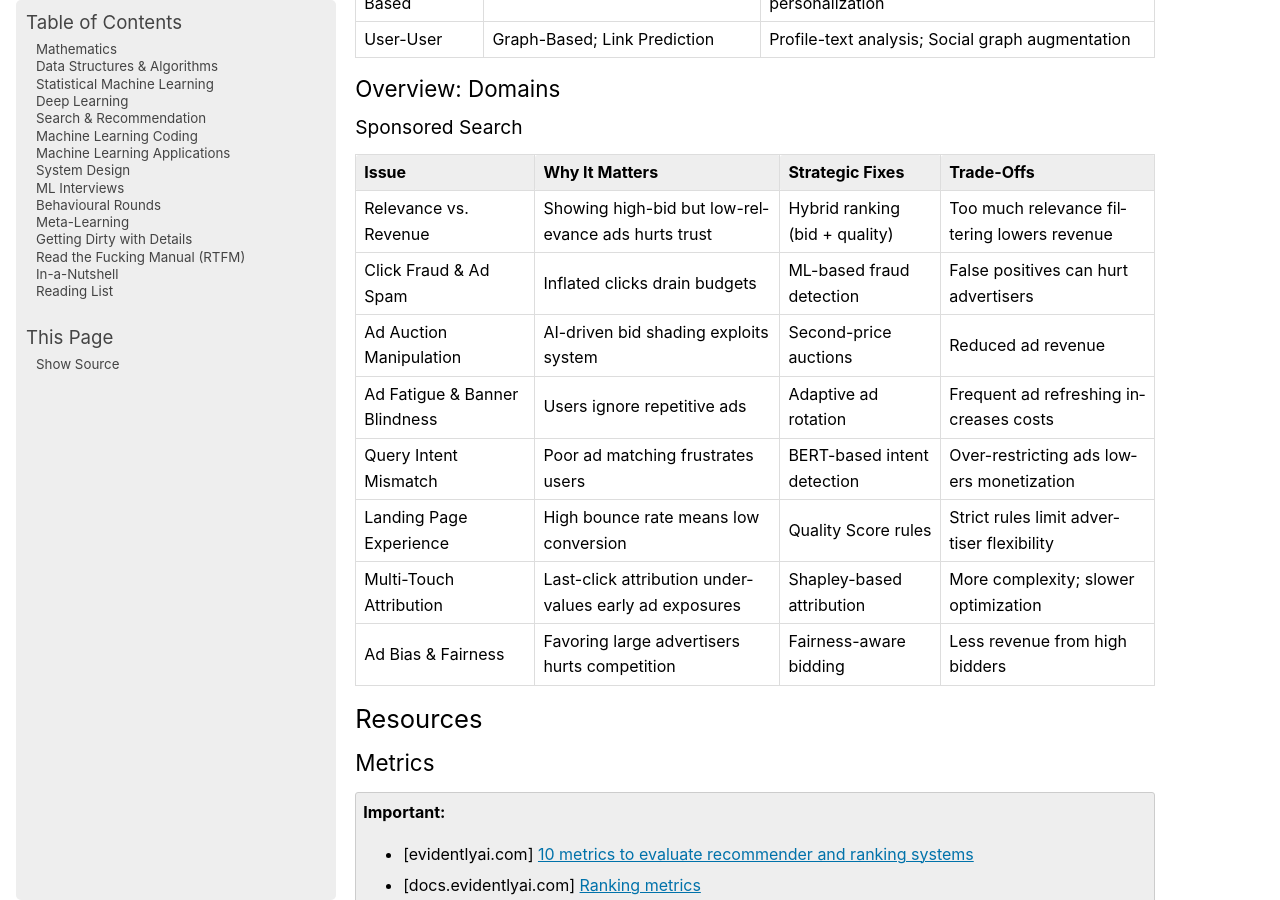
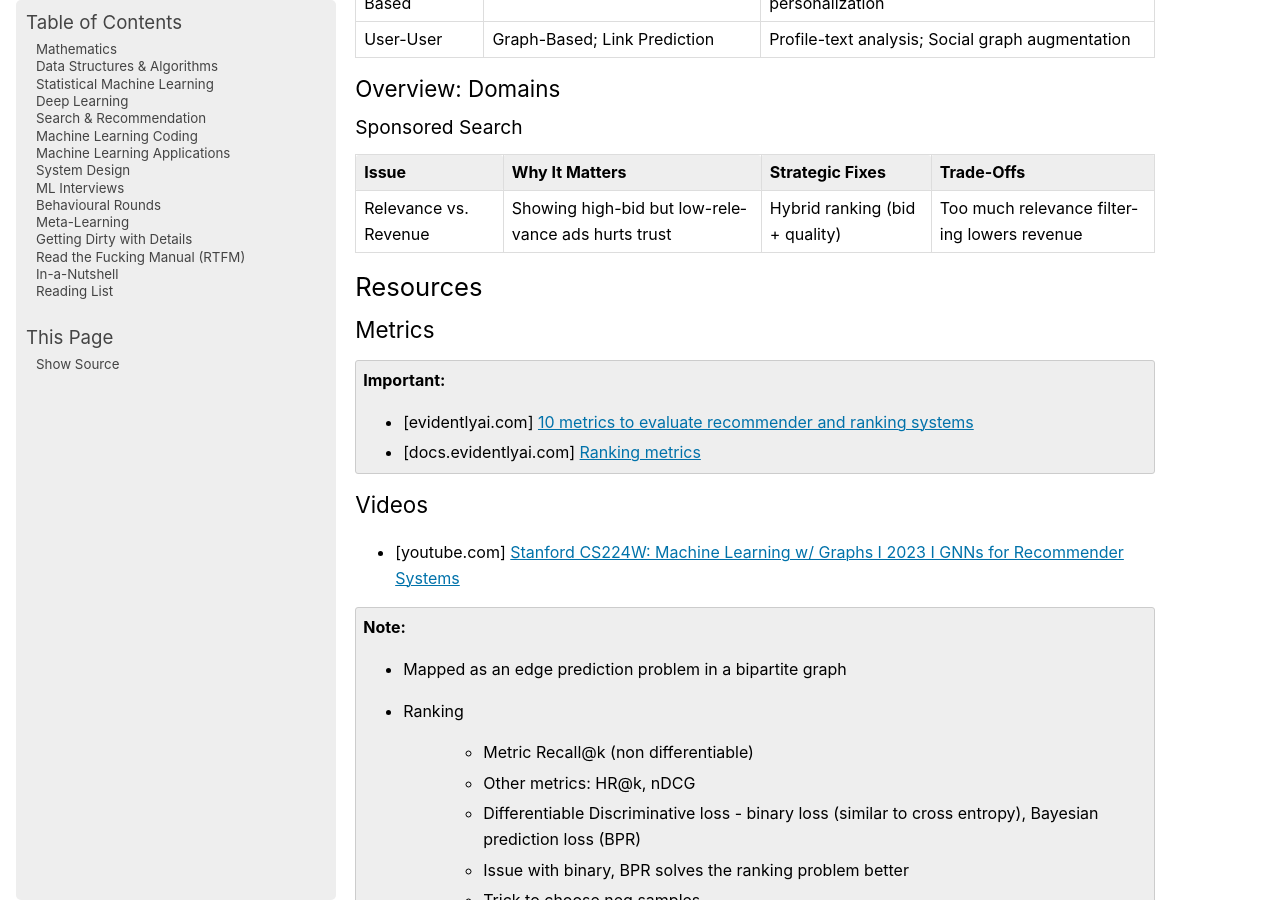
Before and after one commit to uselesstechjunks/leetcode, a Sphinx documentation site: the page built from docs/source/rank.rst, in a window 1280 px wide and 900 px high, scrolled down 4470 px. Built offline with Sphinx 7.4.7, drawn with Linux system fonts in a browser that asks for light colours.

Commit message:
Update rank.rst

```diff
--- a/docs/source/rank.rst
+++ b/docs/source/rank.rst
@@ -133,13 +133,6 @@ Sponsored Search
 	:align: center
 
 		Relevance vs. Revenue, Showing high-bid but low-relevance ads hurts trust, Hybrid ranking (bid + quality), Too much relevance filtering lowers revenue
-		Click Fraud & Ad Spam, Inflated clicks drain budgets, ML-based fraud detection, False positives can hurt advertisers
-		Ad Auction Manipulation, AI-driven bid shading exploits system, Second-price auctions, Reduced ad revenue
-		Ad Fatigue & Banner Blindness, Users ignore repetitive ads, Adaptive ad rotation, Frequent ad refreshing increases costs
-		Query Intent Mismatch, Poor ad matching frustrates users, BERT-based intent detection, Over-restricting ads lowers monetization
-		Landing Page Experience, High bounce rate means low conversion, Quality Score rules, Strict rules limit advertiser flexibility
-		Multi-Touch Attribution, Last-click attribution undervalues early ad exposures, Shapley-based attribution, More complexity; slower optimization
-		Ad Bias & Fairness, Favoring large advertisers hurts competition, Fairness-aware bidding, Less revenue from high bidders
 
 ************************************************************************************
 Resources
```
